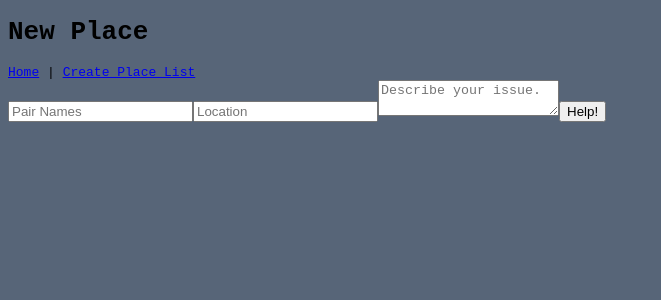
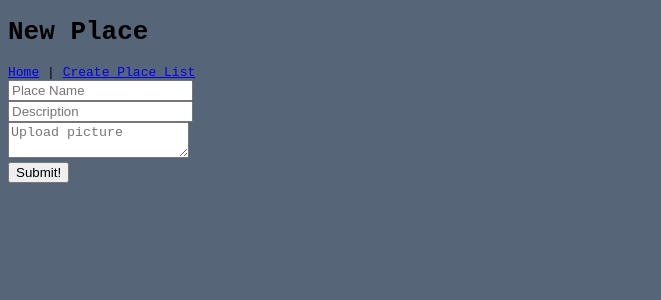
Before and after one commit to QIANQIANHU/escape-for, a React app: page /#/newPlace in a window 1280 px wide. Shown: the top 300 px of the page, without its empty margins (0-661 px from the left). Built offline with nearby package versions, Linux system fonts and the light colour scheme.

Commit message:
add error page

```diff
--- a/src/components/App.jsx
+++ b/src/components/App.jsx
@@ -3,6 +3,7 @@
 import PlaceList from './PlaceList';
 import { Switch, Route } from 'react-router-dom';
 import NewPlaceForm from './NewPlaceForm';
+import Error404 from './Error404';
 // import Place from './Place';
 // import Footer from './Footer';
 
@@ -19,6 +20,7 @@
       <Switch>
         <Route exact path='/' component={PlaceList} />
         <Route path='/newPlace' component={NewPlaceForm} />
+        <Route component={Error404} />
       </Switch>
     </div>
   );
--- /dev/null
+++ b/src/components/Error404.jsx
@@ -0,0 +1,18 @@
+import React from 'react';
+import PropTypes from 'prop-types';
+import { Link } from 'react-router-dom';
+
+function Error404(props){
+  return (
+    <div>
+      <h2>The page {props.location.pathname} does not exist!</h2>
+      <h3>Would you like to return <Link to="/">home</Link> instead?</h3>
+    </div>
+  );
+}
+
+Error404.propTypes = {
+  location: PropTypes.object
+};
+
+export default Error404;
--- a/src/components/NewPlaceForm.jsx
+++ b/src/components/NewPlaceForm.jsx
@@ -6,16 +6,19 @@
       <form>
         <input
           type='text'
-          id='names'
-          placeholder='Pair Names'/>
+          id='name'
+          placeholder='Place Name'/>
+        <br/>
         <input
           type='text'
-          id='location'
-          placeholder='Location'/>
+          id='description'
+          placeholder='Description'/>
+        <br/>
         <textarea
-          id='issue'
-          placeholder='Describe your issue.'/>
-        <button type='submit'>Help!</button>
+          id='picture'
+          placeholder='Upload picture'/>
+        <br/>
+        <button type='submit'>Submit!</button>
       </form>
     </div>
   );
```
Also changed, not shown: src/components/Place.jsx (+1 -12 lines), 1 other file (tests, documents, lock files or other folders).
